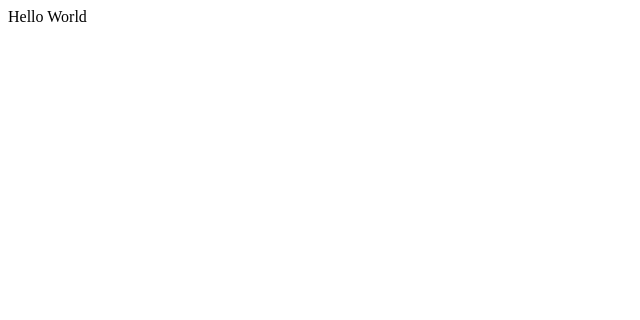
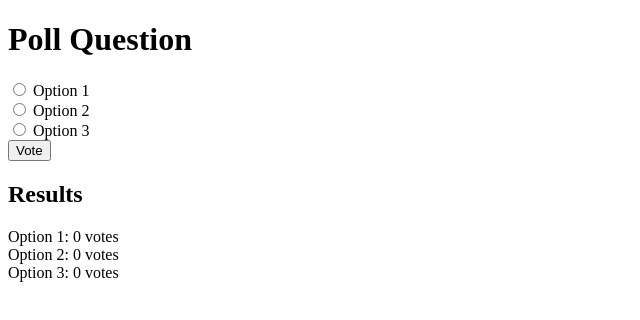
Before and after one commit to coldnovemberrain/onequestionperday, a plain HTML site: page index.html in a window 1280 px wide. Shown: the whole page, without its empty margins (0-640 px from the left). Drawn offline with Linux system fonts and the light colour scheme.

Commit message:
Update index.html
Signed-off-by: coldnovemberrain <164208072+coldnovemberrain@users.noreply.github.com>

```diff
--- a/index.html
+++ b/index.html
@@ -1 +1,26 @@
-<body>Hello World</body>
+
+<!DOCTYPE html>
+<html lang="en">
+<head>
+    <meta charset="UTF-8">
+    <meta name="viewport" content="width=device-width, initial-scale=1.0">
+    <title>Poll</title>
+</head>
+<body>
+    <h1>Poll Question</h1>
+    <form id="pollForm">
+        <input type="radio" name="option" value="option1"> Option 1 <br>
+        <input type="radio" name="option" value="option2"> Option 2 <br>
+        <input type="radio" name="option" value="option3"> Option 3 <br>
+        <button type="submit">Vote</button>
+    </form>
+    <div id="pollResults">
+        <h2>Results</h2>
+        <div id="option1Result">Option 1: 0 votes</div>
+        <div id="option2Result">Option 2: 0 votes</div>
+        <div id="option3Result">Option 3: 0 votes</div>
+    </div>
+
+    <script src="poll.js"></script>
+</body>
+</html>
```
